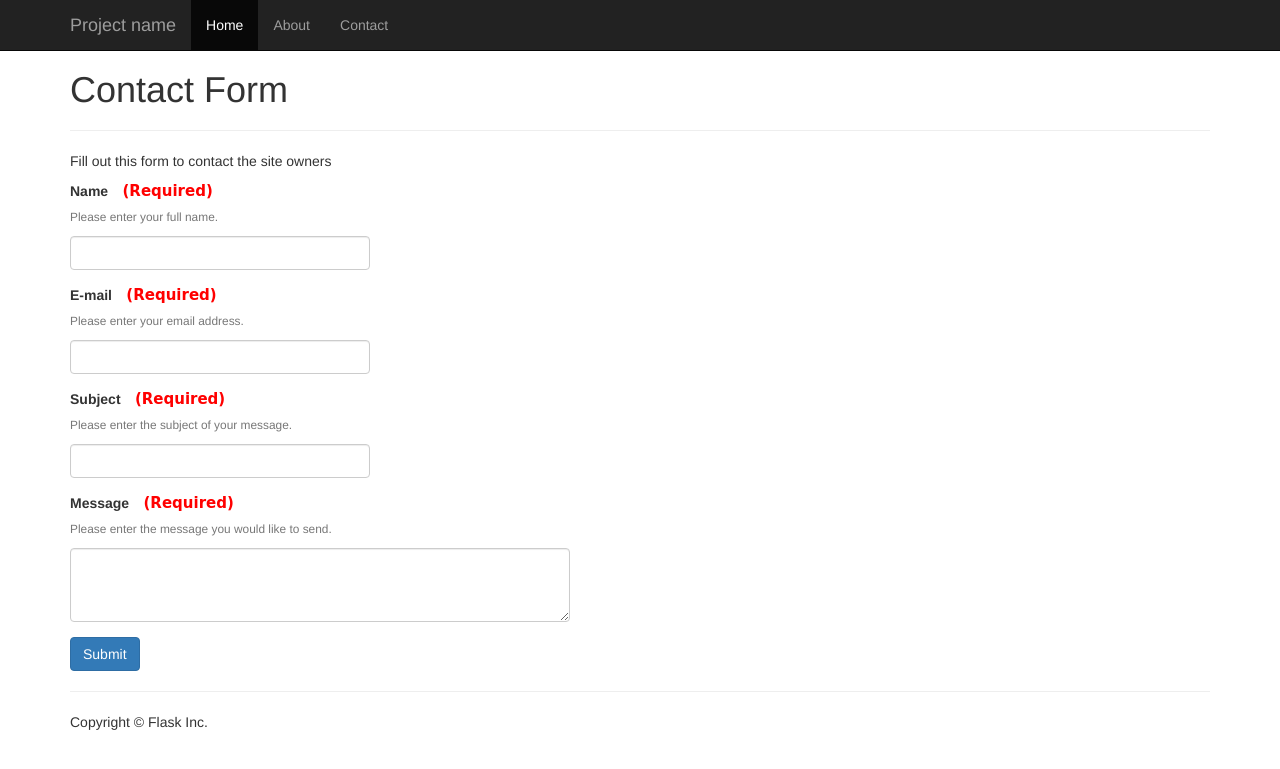
After one commit to Shadain94/info3180-lab3-ex2, a Flask app: page /contact in a window 1280 px wide. The commit adds this page. Shown: the top 769 px of the page. Run offline with Flask 2, Linux system fonts and the light colour scheme; some libraries are stand-ins or nearby versions.

Commit message:
Add files via upload

```diff
--- a/app/__init__.py
+++ b/app/__init__.py
@@ -1,4 +1,5 @@
 from flask import Flask
 
 app = Flask(__name__)
+app.secret_key = 'random string'
 from app import views
--- a/app/static/css/app.css
+++ b/app/static/css/app.css
@@ -1,3 +1,17 @@
 body {
     padding-top: 50px;
 }
+#first,#second,#third,#forth{
+
+    color: red;
+    font-family: cursive;
+    font-weight: bold;
+    font-size: 15px;
+
+
+}
+.flashes{
+
+    color:green;
+    font-size:large;
+}
--- /dev/null
+++ b/app/templates/contact.html
@@ -0,0 +1,44 @@
+{% extends "base.html" %}
+
+{% block main %}
+<h1>Contact Form</h1>
+<hr id="margin">
+
+<p> Fill out this form to contact the site owners</p>
+
+<form method="POST" action="/contact">
+  <div class="form-group">
+    <label for="exampleInputEmail1">Name</label>
+    <small class="form-text text-muted" id="first">&nbsp (Required)</small>
+    <p><small  class="form-text text-muted">Please enter your full name.</small></p>
+    <input type="text" class="form-control" id="name_field" style="width: 300px" name="sender_name" >
+  </div>
+
+  <div class="form-group">
+    <label for="email_field">E-mail</label>
+    <small class="form-text text-muted" id="second">&nbsp (Required)</small>
+    <p><small  class="form-text text-muted">Please enter your email address.</small></p>
+    <input type="text" class="form-control" id="email_field" style="width: 300px" name="sender_email">
+  </div>
+
+  <div class="form-group">
+    <label for="subject_field">Subject</label>
+    <small class="form-text text-muted" id="third">&nbsp (Required)</small>
+    <p><small class="form-text text-muted">Please enter the subject of your message.</small></p>
+    <input type="text" class="form-control" id="subject_field" style="width: 300px" name="sender_subject">
+  </div>
+
+
+  <div class="form-group">
+    <label for="message_field">Message</label>
+    <small class="form-text text-muted" id="forth">&nbsp (Required)</small>
+    <p><small  class="form-text text-muted">Please enter the message you would like to send.</small></p>
+    <textarea class="form-control" id="message_field" rows="3" style="width: 500px" name="sender_message" ></textarea>
+  </div>
+
+
+  <button type="submit" class="btn btn-primary">Submit</button>
+</form>
+
+
+{% endblock %}
--- a/app/templates/header.html
+++ b/app/templates/header.html
@@ -13,6 +13,7 @@
           <ul class="nav navbar-nav">
             <li class="active"><a href="{{ url_for('home') }}">Home</a></li>
             <li><a href="{{ url_for('about') }}">About</a></li>
+            <li><a href="{{ url_for('contact') }}">Contact</a></li>
           </ul>
         </div><!--/.nav-collapse -->
       </div>
--- a/app/views.py
+++ b/app/views.py
@@ -6,8 +6,9 @@ This file creates your application.
 """
 
 from app import app
-from flask import render_template, request, redirect, url_for
-
+from flask import render_template, request, redirect, url_for,flash
+import smtplib
+import email.message
 
 ###
 # Routing for your application.
@@ -23,6 +24,45 @@ def home():
 def about():
     """Render the website's about page."""
     return render_template('about.html', name="Mary Jane")
+
+
+
+
+@app.route('/contact', methods=['POST','GET'])
+def contact():
+    """Render the website contact form"""
+    if request.method == 'POST':
+        name= request.form['sender_name']
+        mail= request.form['sender_email']
+        subject= request.form['sender_subject']
+        msg= request.form['sender_message']
+        m = email.message.Message()
+        m['From'] = mail
+        m['To'] = "shadaingooden@gmail.com"
+        m['Subject'] = subject
+        m.set_payload( msg);
+
+        message_to_send= m.as_string()
+
+
+        # Credentials (if needed)
+        username = 'shadaingooden@gmail.com'
+        password = 'axrademdnaqgsepk'
+
+        # The actual mail send
+        server = smtplib.SMTP('smtp.gmail.com:587')
+        server.starttls()
+        server.login(username, password)
+        server.sendmail( m['From'],  m['To'], message_to_send)
+        server.quit()
+
+        flash('Your Email was Succesfully sent'+ " "+str(name))
+        return redirect(url_for('home'))
+
+    return render_template('contact.html' )
+
+
+
 
 
 ###
```
Also changed, not shown: app/templates/home.html (+11 -0 lines), 2 other files.
